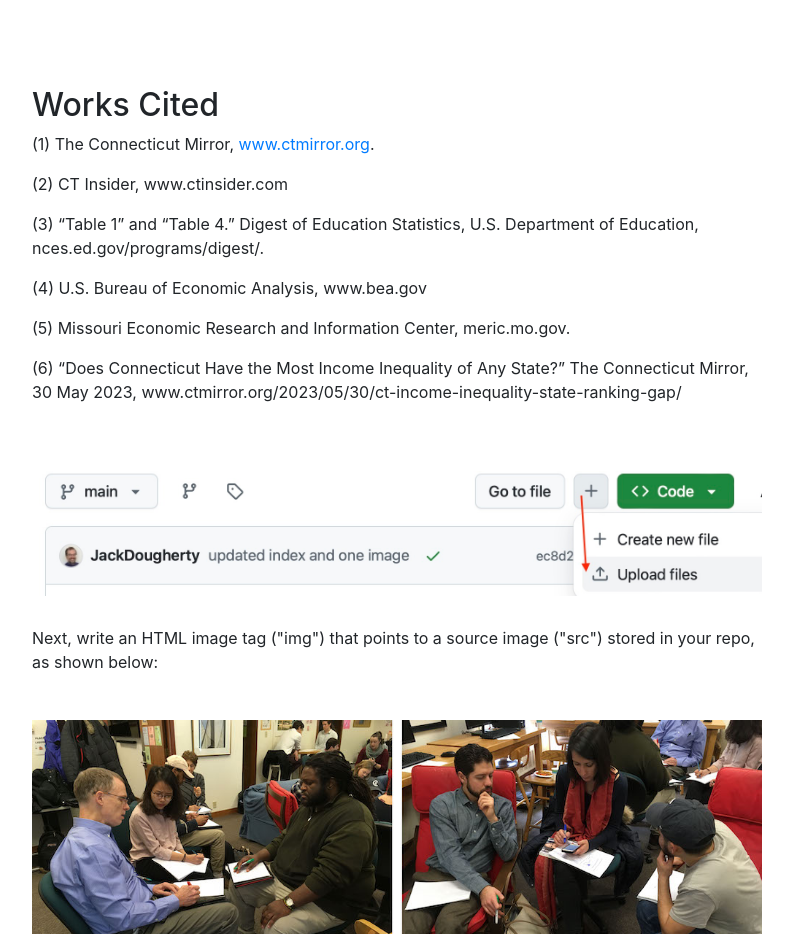
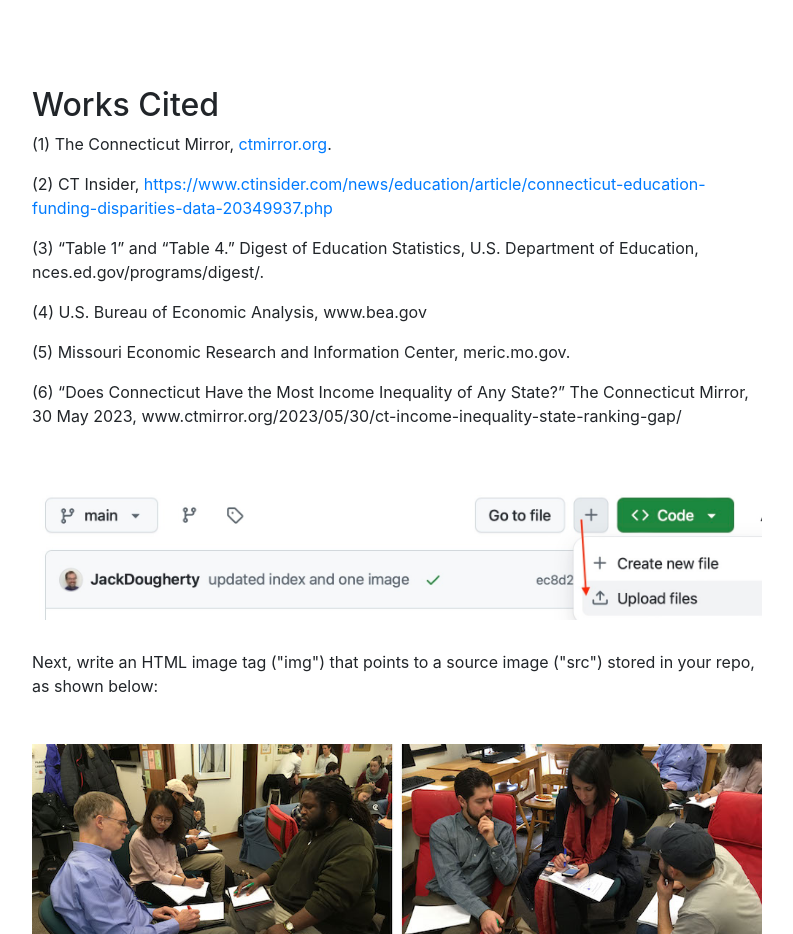
Before and after one commit to satyamamdani/Satya-and-Nina-EDUC-206-Data-Story, a plain HTML site: page index.html in a window 1280 px wide. Shown: the part 9720-10654 px from the top of the page, without its empty margins (243-1036 px from the left). Drawn offline with nearby package versions, Linux system fonts and the light colour scheme.

Commit message:
Update index.html

```diff
--- a/index.html
+++ b/index.html
@@ -202,8 +202,8 @@ These examples show what happens with states that are higher than the median and
 
           <h2> Works Cited </h2>
 
-          <p>(1) The Connecticut Mirror, <a href='www.ctmirror.org'>www.ctmirror.org</a>.</p>
-          <p>(2) CT Insider, www.ctinsider.com</p>
+          <p>(1) The Connecticut Mirror, <a href='ctmirror.org'>ctmirror.org</a>.</p>
+          <p>(2) CT Insider, <a href='https://www.ctinsider.com/news/education/article/connecticut-education-funding-disparities-data-20349937.php'>https://www.ctinsider.com/news/education/article/connecticut-education-funding-disparities-data-20349937.php</a> </p>
           </p>(3) “Table 1” and “Table 4.” Digest of Education Statistics, U.S. Department of Education, nces.ed.gov/programs/digest/.</p>
           </p>(4) U.S. Bureau of Economic Analysis, www.bea.gov</p>
           </p>(5) Missouri Economic Research and Information Center, meric.mo.gov.</p>
```
